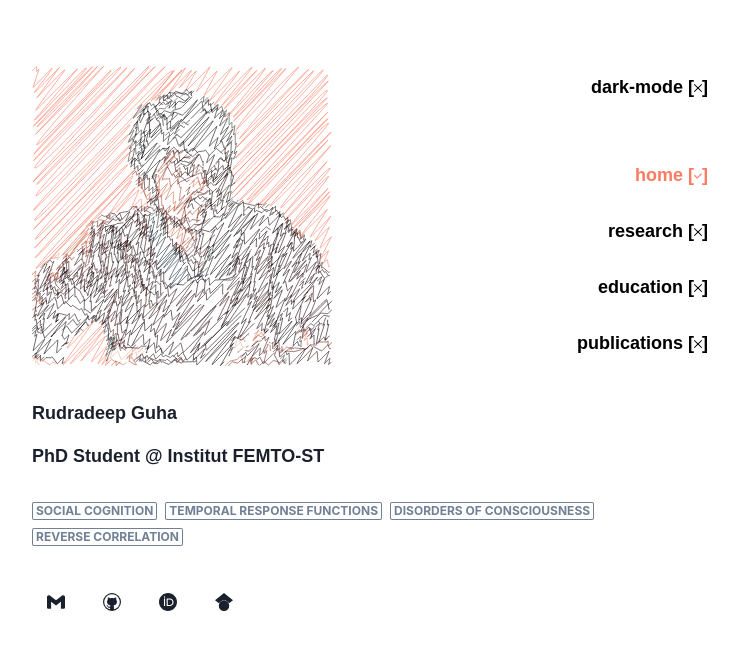
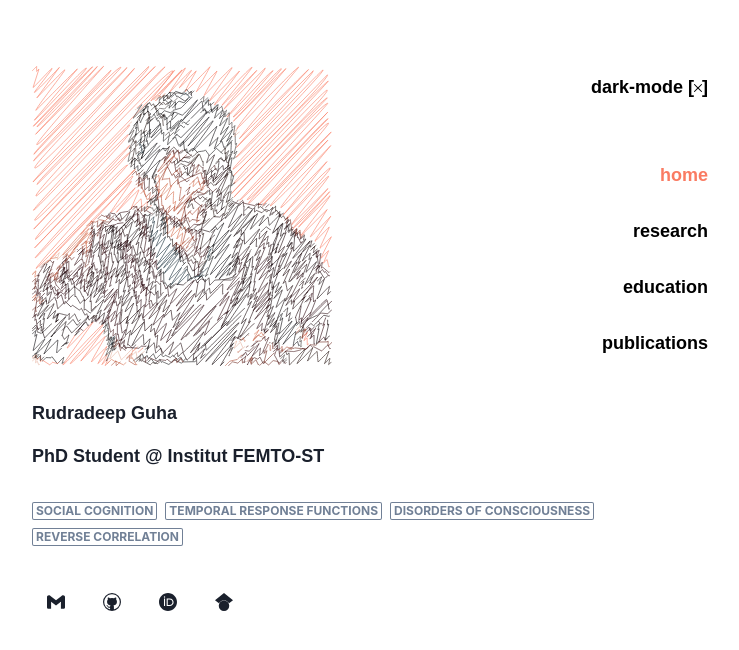
Before and after one commit to rudradeep4/rudradeepguha, a Next.js app: page / in a window 1280 px wide. Shown: the top 650 px of the page, without its empty margins (258-997 px from the left). Built offline with nearby package versions, Linux system fonts and the light colour scheme; a web font is replaced by a local one.

Commit message:
change navigation style

```diff
--- a/src/app/page.js
+++ b/src/app/page.js
@@ -62,7 +62,7 @@ export default function Home() {
               textColor={content === '' ? "#FA7B62" : colorMode === "light" ? "#000000" : "#FFFFFF"}
               mt={8}
             >
-              home [ {content === '' ? <CheckIcon boxSize={2} /> : <CloseIcon boxSize={2} />} ]
+              home
             </Button>
 
             <Button
@@ -75,7 +75,7 @@ export default function Home() {
               _active={{textColor:"#FA7B62"}}
               textColor={content === 'research' ? "#FA7B62" : colorMode === "light" ? "#000000" : "#FFFFFF"}
             >
-              research [ {content === 'research' ? <CheckIcon boxSize={2} /> : <CloseIcon boxSize={2} />} ]
+              research
             </Button>
 
             <Button
@@ -88,7 +88,7 @@ export default function Home() {
               _active={{textColor:"#FA7B62"}}
               textColor={content === 'education' ? "#FA7B62" : colorMode === "light" ? "#000000" : "#FFFFFF"}
             >
-              education [ {content === 'education' ? <CheckIcon boxSize={2} /> : <CloseIcon boxSize={2} />} ]
+              education
             </Button>
 
             <Button
@@ -101,7 +101,7 @@ export default function Home() {
               _active={{textColor:"#FA7B62"}}
               textColor={content === 'publications' ? "#FA7B62" : colorMode === "light" ? "#000000" : "#FFFFFF"}
             >
-              publications [ {content === 'publications' ? <CheckIcon boxSize={2} /> : <CloseIcon boxSize={2} />} ]
+              publications
             </Button>
           </VStack>
         </Flex>
--- a/src/components/education.js
+++ b/src/components/education.js
@@ -1,5 +1,4 @@
 import {
-    Box,
     Heading,
     List,
     ListItem,
```
